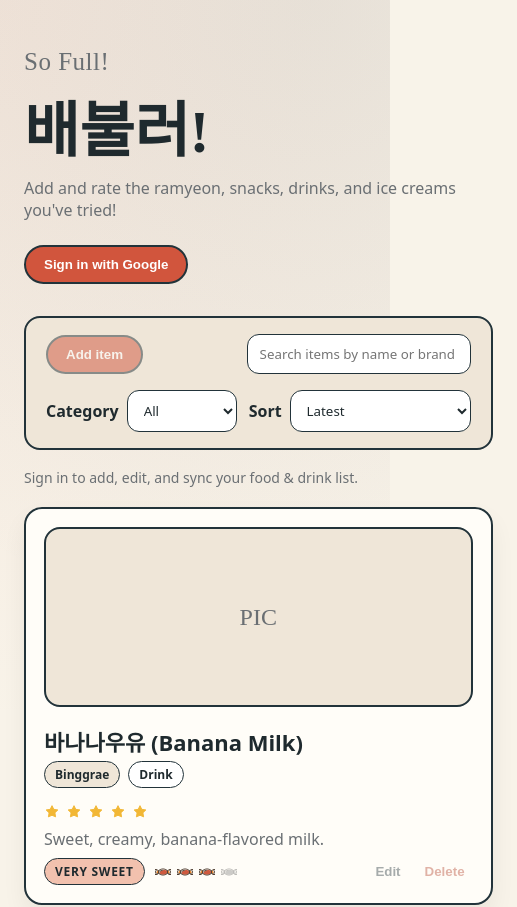
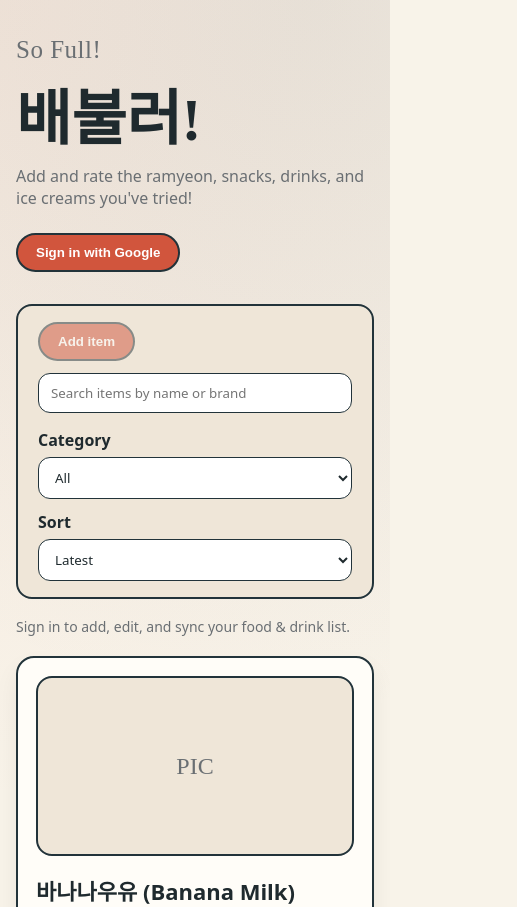
Before and after one commit to federicoroldos/sofull-site, a React (Vite) app: page / in a window 390 px wide. Shown: the top 907 px of the page, 517 px wide, since content can reach past the window. Built offline with nearby package versions, Linux system fonts and the light colour scheme; no server answers.

Commit message:
fix mobile display

```diff
--- a/src/index.css
+++ b/src/index.css
@@ -606,6 +606,10 @@ textarea {
 }
 
 @media (max-width: 720px) {
+  .app {
+    padding: 36px 16px 28px;
+  }
+
   .entry-card {
     grid-template-columns: 1fr;
   }
@@ -630,4 +634,28 @@ textarea {
     width: 100%;
     justify-content: space-between;
   }
+
+  .toolbar__right {
+    flex-wrap: wrap;
+  }
+
+  .sort {
+    flex: 1 1 160px;
+    flex-direction: column;
+    align-items: flex-start;
+    gap: 6px;
+  }
+
+  .sort select {
+    width: 100%;
+  }
+
+  .field--search {
+    flex: 1 1 100%;
+  }
+
+  .field--search input {
+    min-width: 0;
+    width: 100%;
+  }
 }
```
